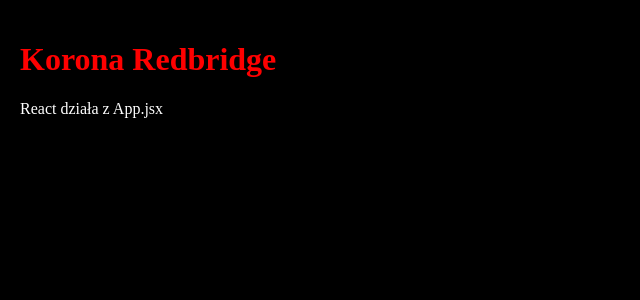
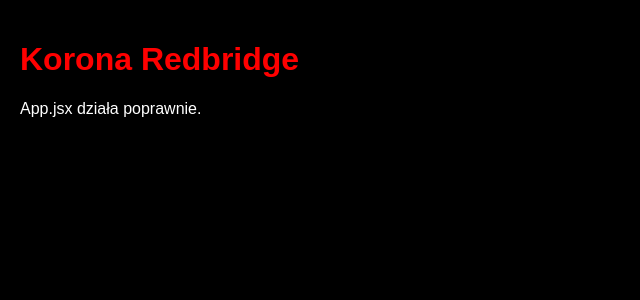
Before and after one commit to gabcarauto/Korona, a React (Vite) app in the folder frontend/: page / in a window 1280 px wide. Shown: the top 300 px of the page, without its empty margins (0-640 px from the left). Built offline with nearby package versions, Linux system fonts and the light colour scheme.

Commit message:
Update styles and text in App component

```diff
--- a/frontend/src/App.jsx
+++ b/frontend/src/App.jsx
@@ -1,8 +1,16 @@
 export default function App() {
   return (
-    <div style={{ background: "black", color: "white", minHeight: "100vh", padding: 20 }}>
+    <div
+      style={{
+        background: "black",
+        color: "white",
+        minHeight: "100vh",
+        padding: "20px",
+        fontFamily: "Arial"
+      }}
+    >
       <h1 style={{ color: "red" }}>Korona Redbridge</h1>
-      <p>React działa z App.jsx</p>
+      <p>App.jsx działa poprawnie.</p>
     </div>
   );
 }
```
